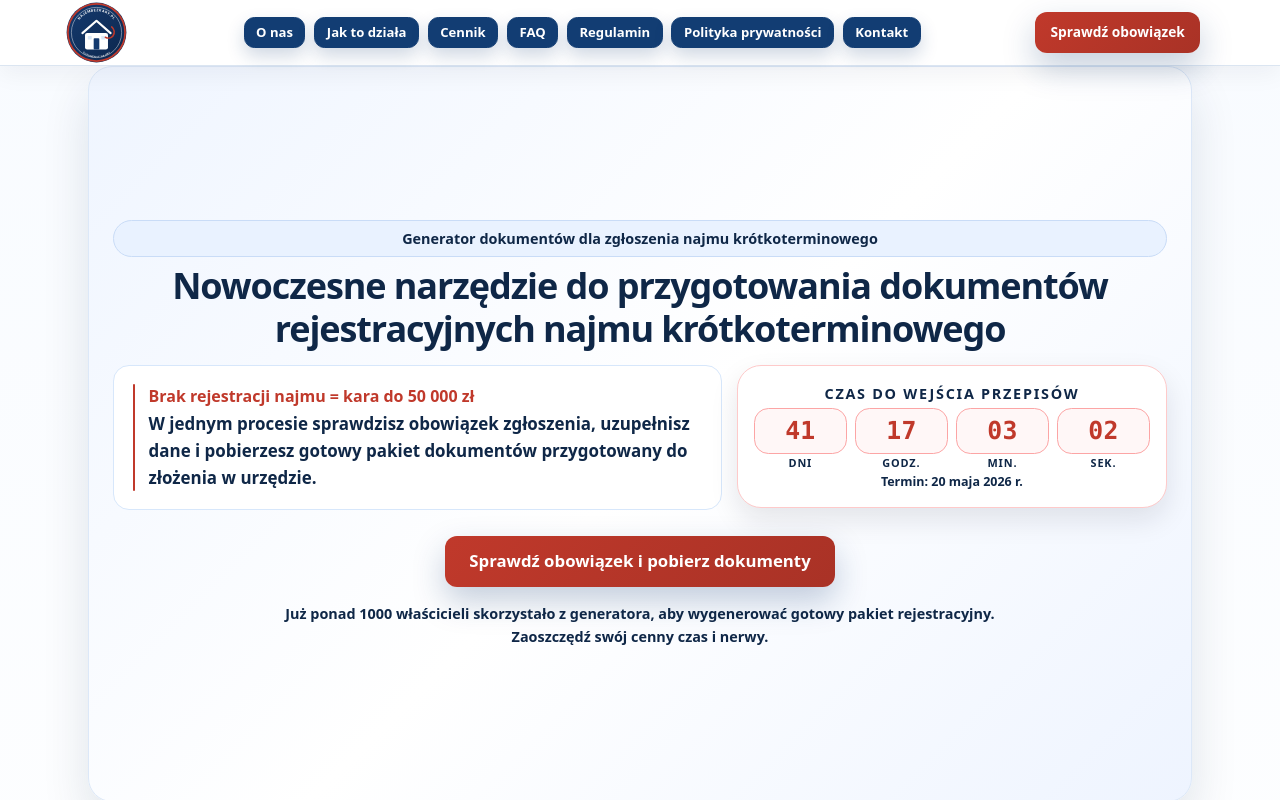
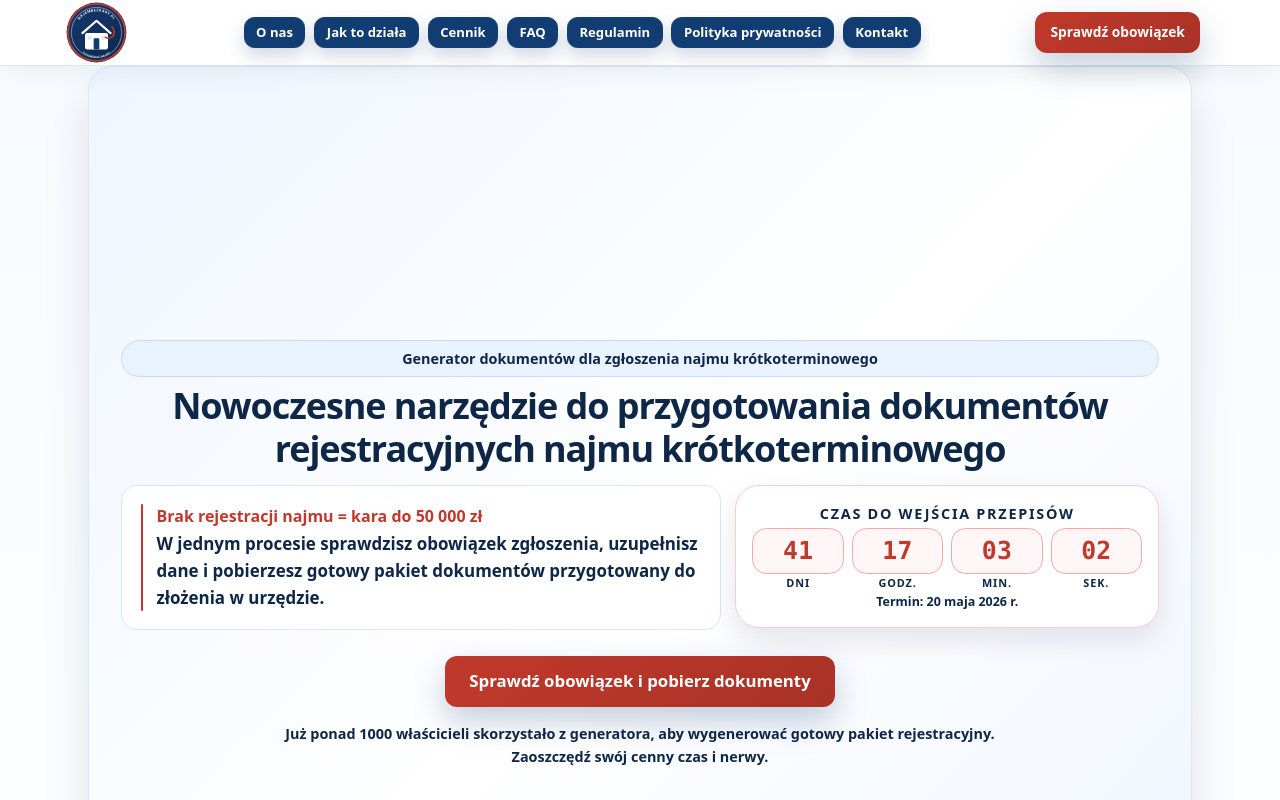
Before and after one commit to pawelklimankowicz-commits/najembezkary.pl, a Next.js app: page / in a window 1280 px wide. Shown: the top 800 px of the page. Built offline with nearby package versions, Linux system fonts and the light colour scheme; no server answers.

Commit message:
Home: powiekszenie sekcji hero o 30 procent

```diff
--- a/src/app/globals.css
+++ b/src/app/globals.css
@@ -1078,10 +1078,10 @@ body {
   margin-top: 0;
   background: linear-gradient(135deg, #eff5ff 0%, #ffffff 52%, #eef4ff 100%);
   border: 1px solid #dce8f8;
-  padding: 1.5rem 1.5rem;
+  padding: 2rem 2rem;
   box-shadow: 0 24px 48px rgba(12, 39, 72, 0.12);
   text-align: center;
-  min-height: calc(100vh - 4rem);
+  min-height: calc(130vh - 4rem);
   display: flex;
   flex-direction: column;
   justify-content: center;
```
